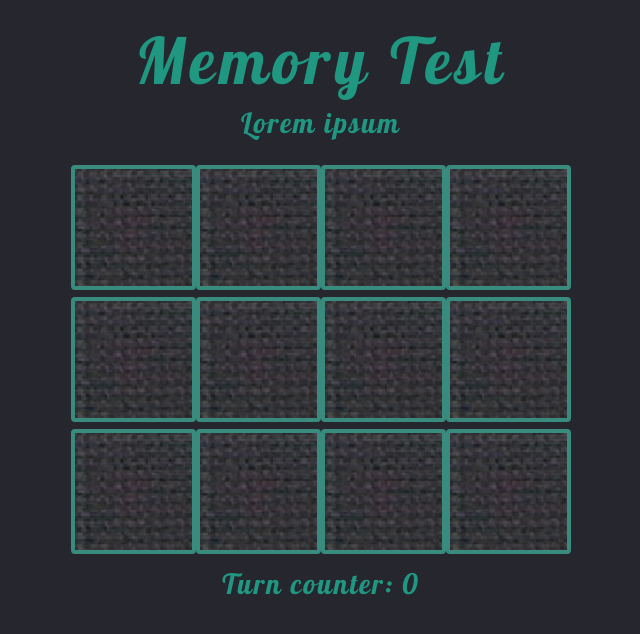
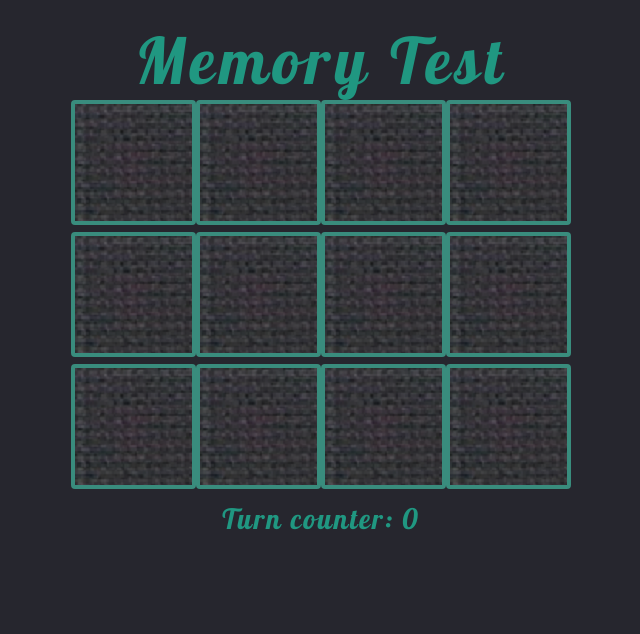
Before and after one commit to JeraldStarr/Memory, a plain HTML site: page index.html in a window 1280 px wide. Shown: the whole page, without its empty margins (319-959 px from the left). Drawn offline with Linux system fonts and the light colour scheme.

Commit message:
A little change in index.html

```diff
--- a/index.html
+++ b/index.html
@@ -13,7 +13,6 @@
 <body>
     <header>
         <h1>Memory Test</h1>
-        <p>Lorem ipsum</p>
     </header>
     <main>
         <article>
```
